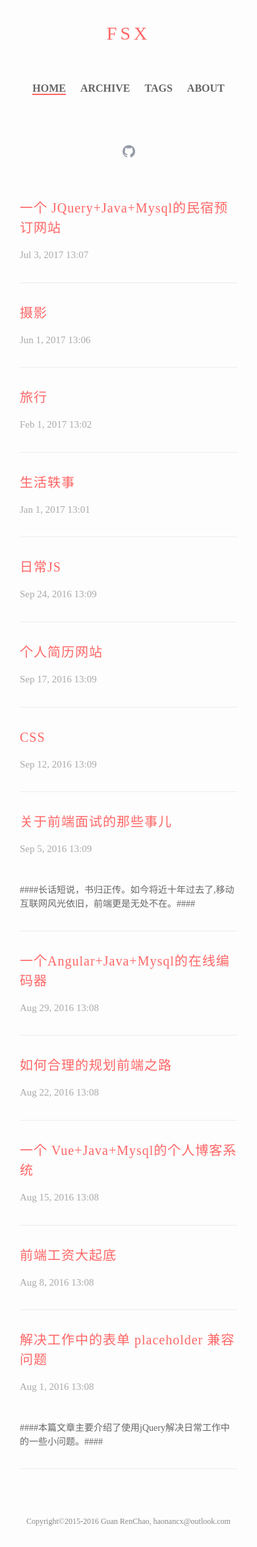
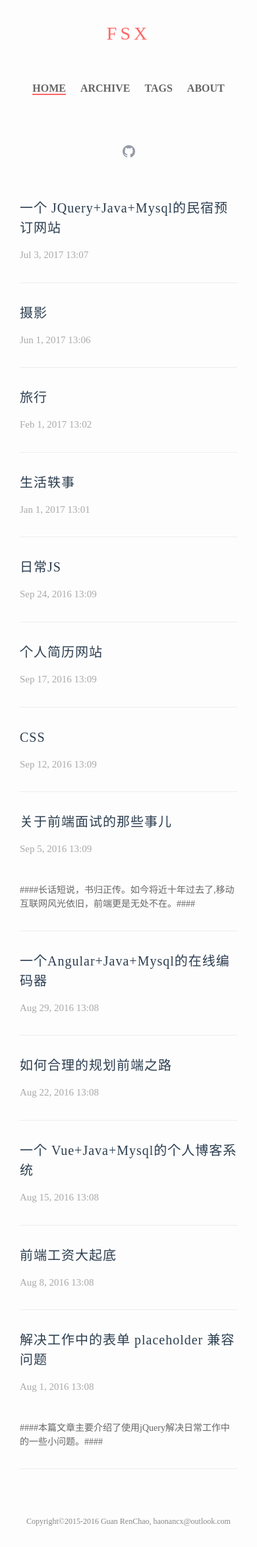
Before and after one commit to xtd420/Haonancx.github.io, a Jekyll site: the page built from index.html, in a window 390 px wide. Shown: the whole page at 66% size. Built offline with Jekyll 4.4.1, drawn with Linux system fonts in a browser that asks for light colours; Markdown is read by kramdown in place of the engine named in the settings.

Commit message:
changes styles

```diff
--- a/_sass/_layout.scss
+++ b/_sass/_layout.scss
@@ -6,12 +6,7 @@
 a:hover {
     text-decoration: none;
 }
-
-
-/**
- * Header
- */
-
+/* Header*/
 .header {
     margin-top: 50px;
 }
@@ -73,11 +68,9 @@
     text-decoration: none;
     border-bottom: 2px solid #f66;
 }
-
 .title li a {
     border-bottom: 2px solid #f66;
 }
-
 .title li a:visited {
     transition: all 0.15s linear 0s;
     text-decoration: none;
@@ -87,35 +80,28 @@
 .title li a:hover {
     border-bottom: 2px solid #f66;
 }
-
 .social-links {
     margin: 70px 0 0;
     text-align: center;
 }
-
 .social-links li {
     line-height: 0;
     display: inline;
 }
-
 .social-links a {
     color: #2c3e50;
 }
-
 .social-links a:active {
     opacity: 0.6;
 }
-
 .social-links a:hover {
     opacity: 0.6;
 }
-
 .page-content {
     height: 100%;
     min-height: 100%;
     margin: 60px auto 40px;
 }
-
 .post-meta {
     font-size: 15px;
     margin: 10px 0;
@@ -127,12 +113,10 @@
     margin: 20px auto;
     color: #666;
 }
-
 .post-title {
     color: #f66;
     font-size: 25px;
 }
-
 .post-content {
     margin: 30px auto;
     border-bottom: 1px solid #e6e6e6;
@@ -143,7 +127,6 @@
 .post-content h4 {
     font-weight: bold;
 }
-
 .post-content h3 {
     font-size: 17px;
     margin: 40px 0;
@@ -175,14 +158,12 @@
     font-size: 1.5em;
     font-weight: bold;
 }
-
 .post-content blockquote p {
     font-size: 17px;
     font-style: italic;
     line-height: 1.8em;
     color: #999;
 }
-
 .post-content a {
     color: #f66;
 }
@@ -190,14 +171,12 @@
 .post-content a:hover {
     border-bottom: 2px solid #f66;
 }
-
 .post-content ul li {
     position: relative;
     padding: 30px 0;
     list-style-type: none;
     border-bottom: 1px solid #e6e6e6;
 }
-
 .post-list {
     list-style: none;
 }
@@ -224,12 +203,7 @@
     opacity: 0.1;
     color: #000;
 }
-
-
-/**
- * Artist
- */
-
+/* Artist*/
 .well {
     color: #2c3e50;
 }
@@ -251,26 +225,16 @@
     display: inline-block;
     letter-spacing: 1px;
 }
-
 .well ul a:hover {
     color: #f66;
 }
-
-
-/**
- * Category
- */
-
+/* Category*/
 .category-box {
     font-size: 16px;
     font-weight: bold;
 }
 
-
-/**
- * Footer
- */
-
+/* Footer*/
 .footer {
     font-size: 12px;
     width: 80%;
@@ -278,7 +242,6 @@
     text-align: center;
     color: #888;
 }
-
 #gotop {
     font-size: 35px;
     line-height: 48px;
@@ -292,10 +255,7 @@
     color: #FFF;
     background: #f66;
 }
-
-
 /** Adapt to multiple devices */
-
 @media screen and (max-width: 420px) {
     .header {
         margin-top: 20px;
@@ -306,9 +266,6 @@
     .nav li {
         margin: 0 9px;
     }
-.post-list li a {
-    color: #f66;
-}
     .post-content h3:before {
     margin: -7px 0 0 -22px;
 }
```
